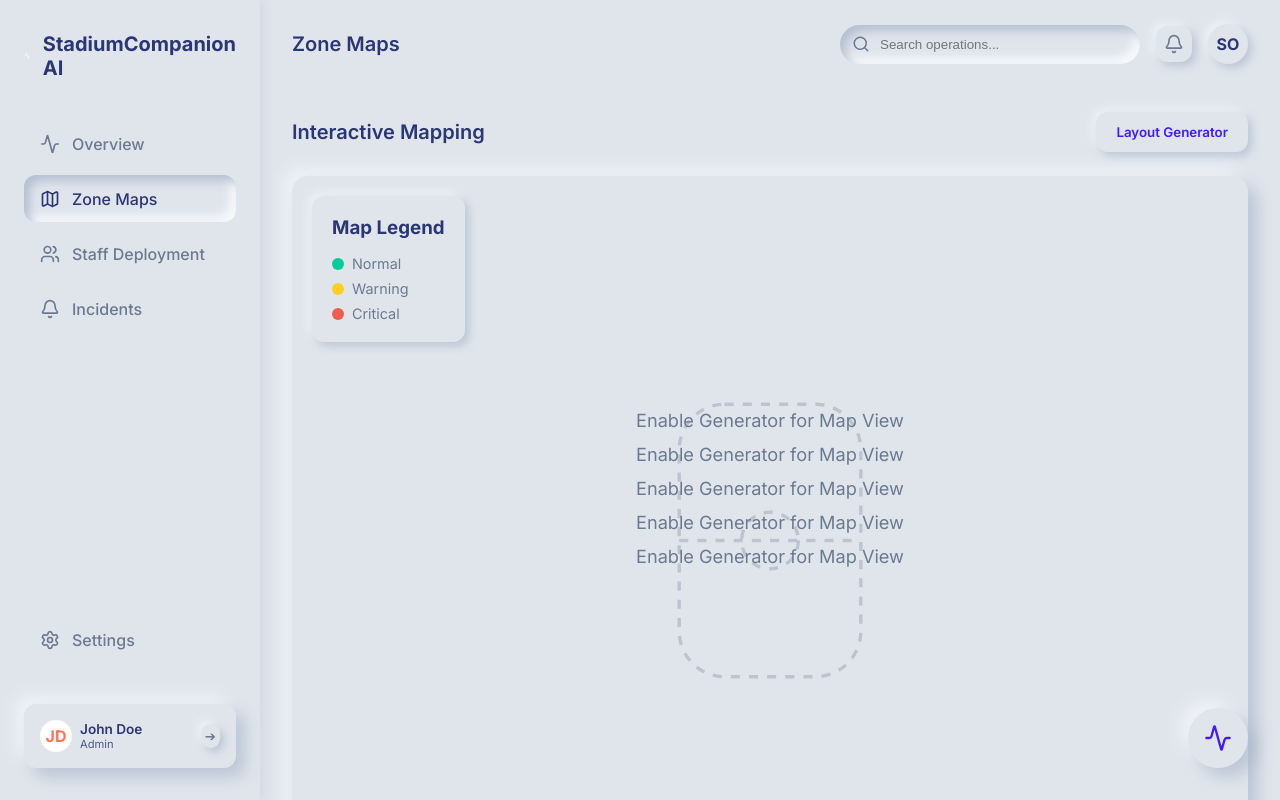
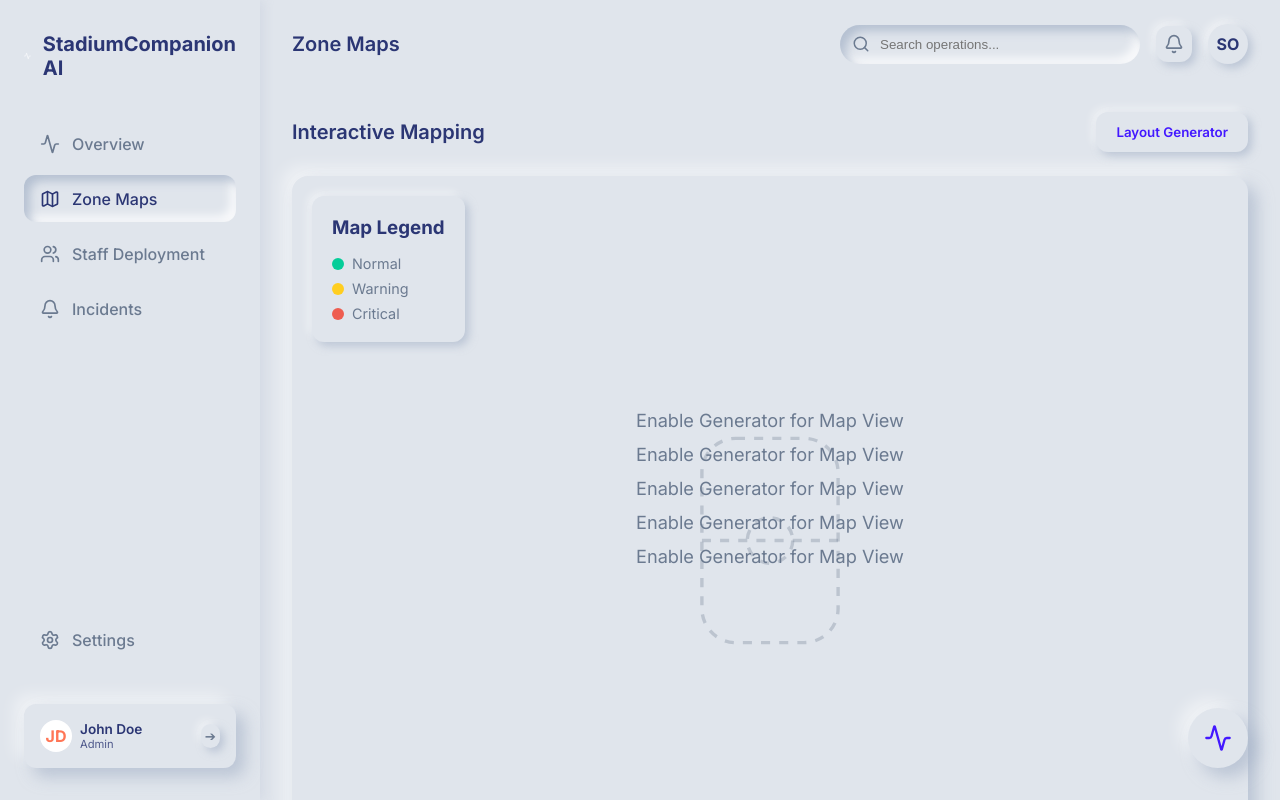
Before and after one commit to OrbIndraneel/prompt_wars4, a React (Vite) app: page / in a window 1280 px wide. Both pictures are taken after a click on the element "Zone Maps". Built offline with nearby package versions, Linux system fonts and the light colour scheme.

Commit message:
Shrink center ground graphics to add more padding inside stadium tiers

```diff
--- a/src/App.jsx
+++ b/src/App.jsx
@@ -293,9 +293,9 @@ Provide a brief, professional, and actionable response based on the live zone st
               <div style={{ width: '100%', height: '100%', display: 'flex', alignItems: 'center', justifyContent: 'center' }}>
                 <svg viewBox="0 0 800 600" style={{ width: '100%', height: '100%', filter: 'drop-shadow(var(--shadow-raised))' }}>
                   {/* Center Pitch */}
-                  <rect x="320" y="180" width="160" height="240" rx="40" fill="transparent" stroke="var(--text-muted)" strokeWidth="3" strokeDasharray="8 8" opacity="0.3" />
-                  <circle cx="400" cy="300" r="25" fill="transparent" stroke="var(--text-muted)" strokeWidth="3" strokeDasharray="8 8" opacity="0.3" />
-                  <line x1="320" y1="300" x2="480" y2="300" stroke="var(--text-muted)" strokeWidth="3" strokeDasharray="8 8" opacity="0.3" />
+                  <rect x="340" y="210" width="120" height="180" rx="30" fill="transparent" stroke="var(--text-muted)" strokeWidth="3" strokeDasharray="8 8" opacity="0.3" />
+                  <circle cx="400" cy="300" r="20" fill="transparent" stroke="var(--text-muted)" strokeWidth="3" strokeDasharray="8 8" opacity="0.3" />
+                  <line x1="340" y1="300" x2="460" y2="300" stroke="var(--text-muted)" strokeWidth="3" strokeDasharray="8 8" opacity="0.3" />
 
                   {/* Zones */}
                   {zones.map((zone, idx) => (
```
